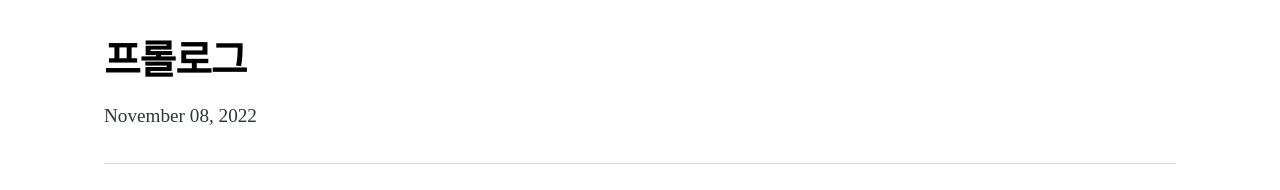
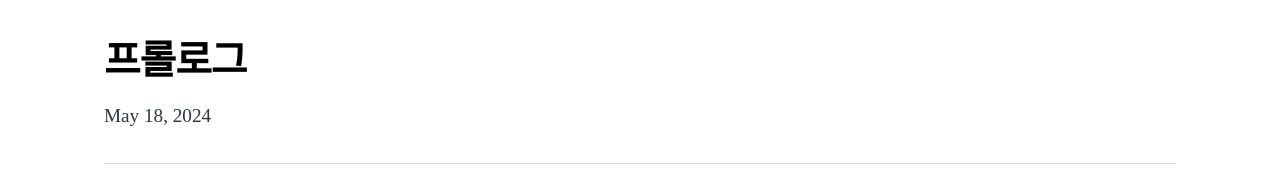
Before and after one commit to taboowiths/taboowiths.github.io, a Gatsby site: page /blog/1667910911415/ in a window 1280 px wide. Shown: the top 190 px of the page. Built offline with nearby package versions, Linux system fonts and the light colour scheme; Gatsby itself is replaced by a stand-in of ours.

Commit message:
modify: 게시글 수정

```diff
--- a/content/blog/1667910911415/index.md
+++ b/content/blog/1667910911415/index.md
@@ -3,9 +3,8 @@ title: 프롤로그
 description: 프롤로그 오픈소스를 이용해 깃블로그를 만들어 주셔서 감사합니다.
 category: category1
 tags: [welcome,hello]
-date: 2022-11-08T12:35:11.415Z
+date: 2024-05-18T15:02:37.360Z
 ---
-
 ## 프롤로그 오픈소스를 이용해 깃블로그를 만들어 주셔서 감사합니다.
 
 ![logo](./logo.png)
```
